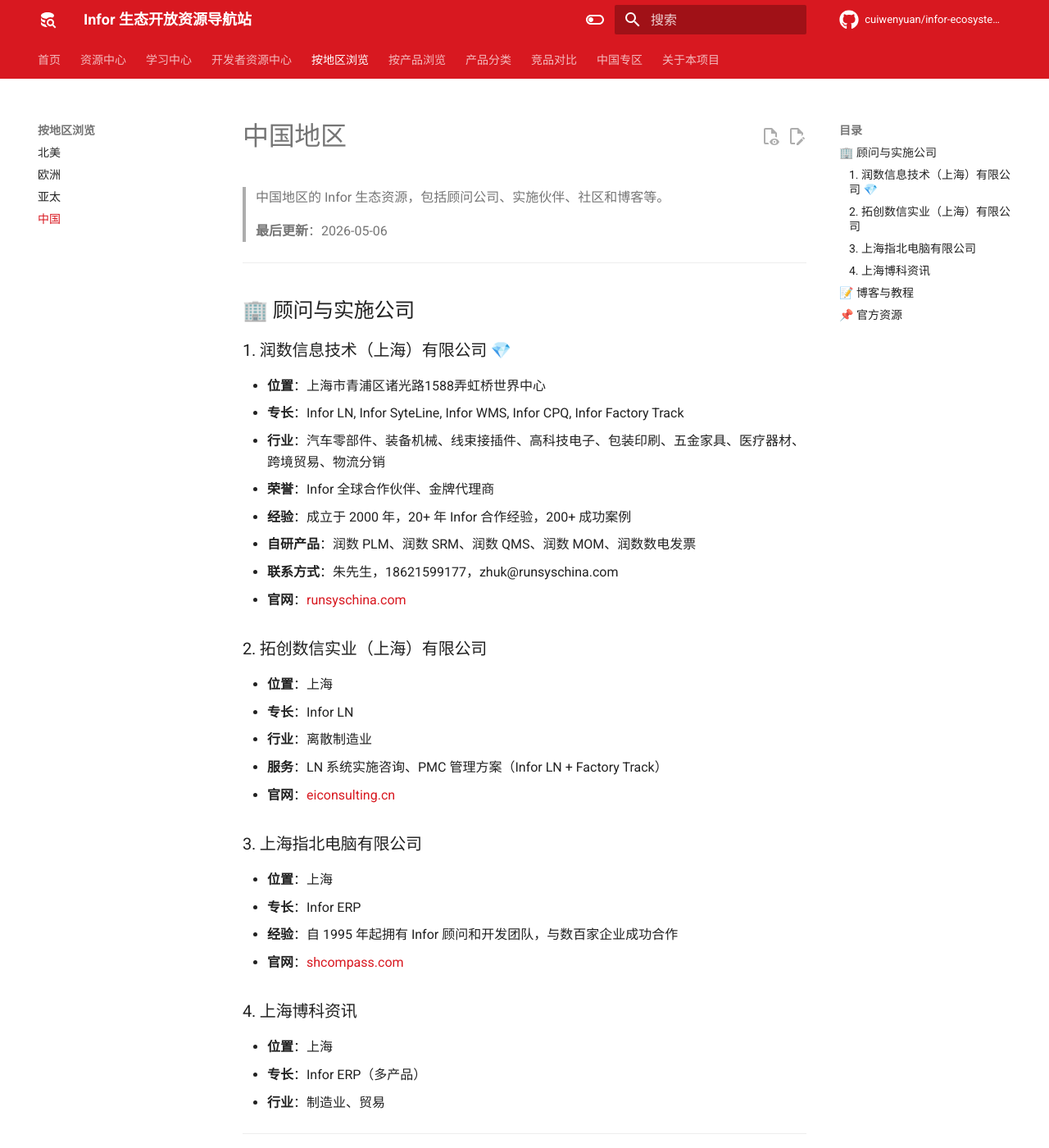
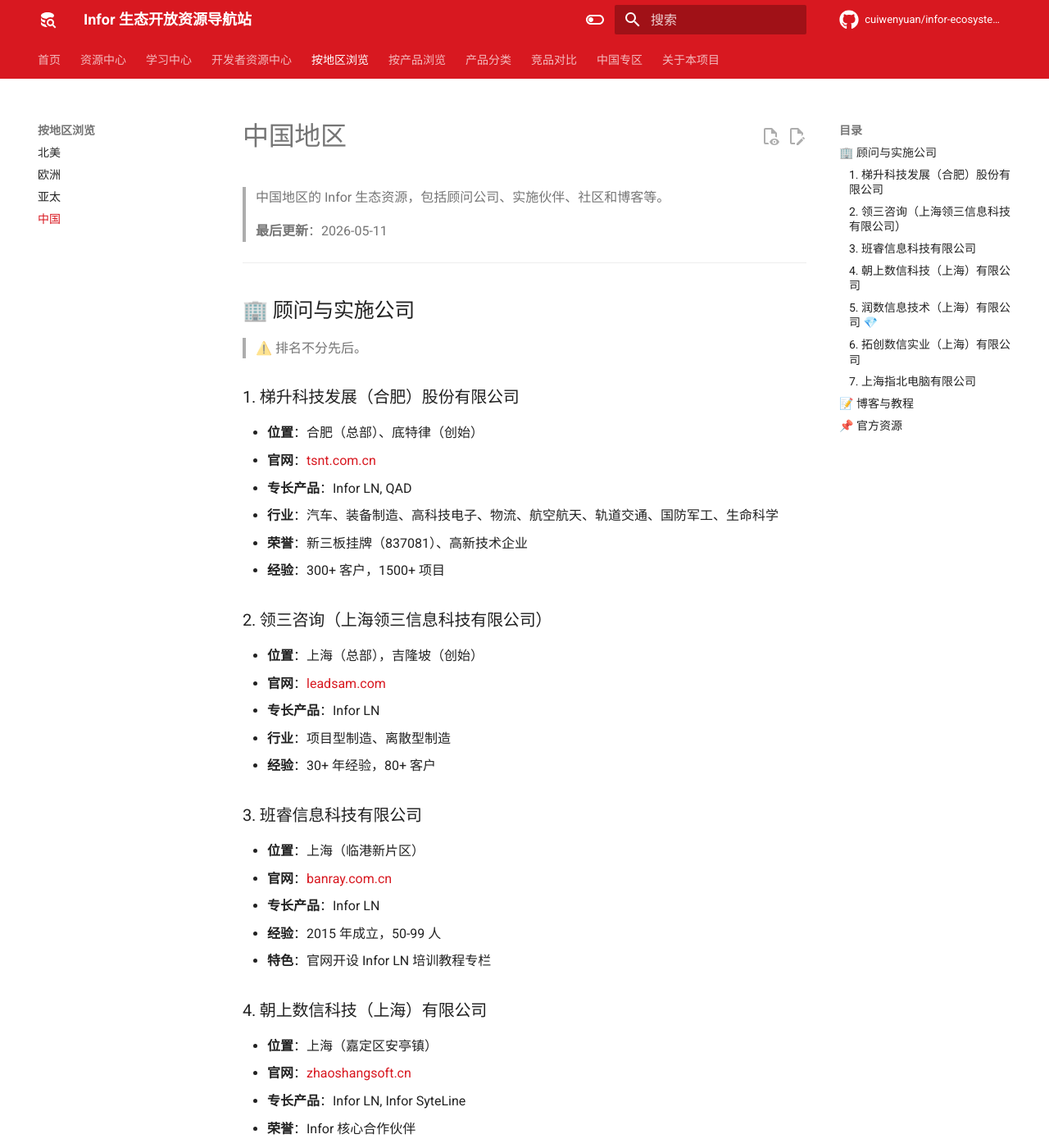
Before and after one commit to cuiwenyuan/infor-ecosystem-open-resources, an MkDocs documentation site: the page built from docs/by-region/china.md, in a window 1280 px wide and 1400 px high. Shown: the whole window at 82% size. Built offline with MkDocs 1.6.1 and Material for MkDocs 9.7.7, drawn with Linux system fonts in a browser that asks for light colours; comment, search, counter and statistics services are not loaded; some of the changed text lies outside the part shown.

Commit message:
补充 china.md 中国区顾问公司（新增梯升、领三、班睿、朝上数信 4 家，移除上海博科资讯，注明排名不分先后），同步更新 3 个文件

```diff
--- a/docs/by-region/china.md
+++ b/docs/by-region/china.md
@@ -7,13 +7,48 @@
 
 > 中国地区的 Infor 生态资源，包括顾问公司、实施伙伴、社区和博客等。
 >
-> **最后更新**：2026-05-06
+> **最后更新**：2026-05-11
 
 ---
 
 ## 🏢 顾问与实施公司
 
-### 1. 润数信息技术（上海）有限公司 💎
+> ⚠️ 排名不分先后。
+
+### 1. 梯升科技发展（合肥）股份有限公司
+
+- **位置**：合肥（总部）、底特律（创始）
+- **官网**：[tsnt.com.cn](http://tsnt.com.cn)
+- **专长产品**：Infor LN, QAD
+- **行业**：汽车、装备制造、高科技电子、物流、航空航天、轨道交通、国防军工、生命科学
+- **荣誉**：新三板挂牌（837081）、高新技术企业
+- **经验**：300+ 客户，1500+ 项目
+
+### 2. 领三咨询（上海领三信息科技有限公司）
+
+- **位置**：上海（总部），吉隆坡（创始）
+- **官网**：[leadsam.com](http://www.leadsam.com)
+- **专长产品**：Infor LN
+- **行业**：项目型制造、离散型制造
+- **经验**：30+ 年经验，80+ 客户
+
+### 3. 班睿信息科技有限公司
+
+- **位置**：上海（临港新片区）
+- **官网**：[banray.com.cn](https://www.banray.com.cn)
+- **专长产品**：Infor LN
+- **经验**：2015 年成立，50-99 人
+- **特色**：官网开设 Infor LN 培训教程专栏
+
+### 4. 朝上数信科技（上海）有限公司
+
+- **位置**：上海（嘉定区安亭镇）
+- **官网**：[zhaoshangsoft.cn](http://www.zhaoshangsoft.cn)
+- **专长产品**：Infor LN, Infor SyteLine
+- **荣誉**：Infor 核心合作伙伴
+- **经验**：成立于 2021 年
+
+### 5. 润数信息技术（上海）有限公司 💎
 
 - **位置**：上海市青浦区诸光路1588弄虹桥世界中心
 - **专长**：Infor LN, Infor SyteLine, Infor WMS, Infor CPQ, Infor Factory Track
@@ -24,7 +59,7 @@
 - **联系方式**：朱先生，18621599177，zhuk@runsyschina.com
 - **官网**：[runsyschina.com](https://www.runsyschina.com)
 
-### 2. 拓创数信实业（上海）有限公司
+### 6. 拓创数信实业（上海）有限公司
 
 - **位置**：上海
 - **专长**：Infor LN
@@ -32,18 +67,12 @@
 - **服务**：LN 系统实施咨询、PMC 管理方案（Infor LN + Factory Track）
 - **官网**：[eiconsulting.cn](http://www.eiconsulting.cn)
 
-### 3. 上海指北电脑有限公司
+### 7. 上海指北电脑有限公司
 
 - **位置**：上海
 - **专长**：Infor ERP
 - **经验**：自 1995 年起拥有 Infor 顾问和开发团队，与数百家企业成功合作
 - **官网**：[shcompass.com](http://www.shcompass.com)
-
-### 4. 上海博科资讯
-
-- **位置**：上海
-- **专长**：Infor ERP（多产品）
-- **行业**：制造业、贸易
 
 ---
 
--- a/docs/china/index.md
+++ b/docs/china/index.md
@@ -59,7 +59,6 @@
 | **润数信息** | 上海 | LN, SyteLine, WMS, CPQ | [官网](https://www.runsyschina.com) |
 | **拓创数信** | 上海 | Infor LN | [官网](http://www.eiconsulting.cn) |
 | **上海指北电脑** | 上海 | Infor ERP | [官网](http://www.shcompass.com) |
-| **上海博科资讯** | 上海 | Infor ERP（多产品） | - |
 
 （[查看完整名录](consultants.md)）
 
```
Also changed, not shown: .workbuddy/memory/2026-05-11.md (+7 -0 lines), docs/china/consultants.md (+2 -8 lines), docs/index.md (+7 -0 lines).
